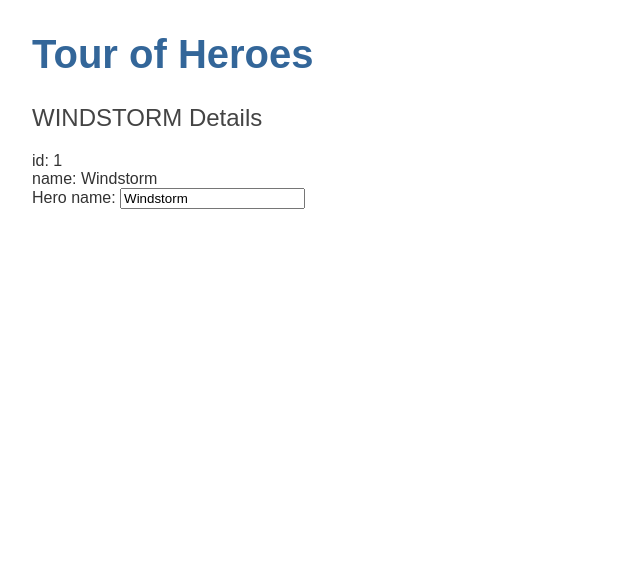
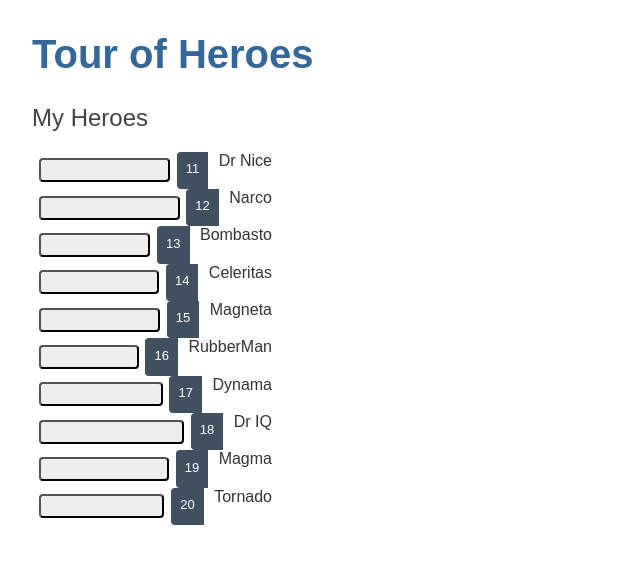
Before and after one commit to BlueM0ld/angular-learning, an Angular app: page / in a window 1280 px wide. Shown: the top 564 px of the page, without its empty margins (0-640 px from the left). Built offline with nearby package versions, Linux system fonts and the light colour scheme.

Commit message:
add learnings on how to display a list

```diff
--- a/src/app/heroes/heroes.component.css
+++ b/src/app/heroes/heroes.component.css
@@ -0,0 +1,67 @@
+/* HeroesComponent's private CSS styles */
+.heroes {
+    margin: 0 0 2em 0;
+    list-style-type: none;
+    padding: 0;
+    width: 15em;
+  }
+
+  .heroes li {
+    display: flex;
+  }
+
+  .heroes button {
+    flex: 1;
+    cursor: pointer;
+    position: relative;
+    left: 0;
+    background-color: #EEE;
+    margin: .5em;
+    padding: 0;
+    height: 1.6em;
+    border-radius: 4px;
+    display: flex;
+    align-items: stretch;
+    height: 1.8em;
+  }
+
+  .heroes button:hover {
+    color: #2c3a41;
+    background-color: #e6e6e6;
+    left: .1em;
+  }
+
+  .heroes button:active {
+    background-color: #525252;
+    color: #fafafa;
+  }
+
+  .heroes button.selected {
+    background-color: black;
+    color: white;
+  }
+
+  .heroes button.selected:hover {
+    background-color: #505050;
+    color: white;
+  }
+
+  .heroes button.selected:active {
+    background-color: black;
+    color: white;
+  }
+
+  .heroes .badge {
+    display: inline-block;
+    font-size: small;
+    color: white;
+    padding: 0.8em 0.7em 0 0.7em;
+    background-color: #405061;
+    line-height: 1em;
+    margin-right: .8em;
+    border-radius: 4px 0 0 4px;
+  }
+
+  .heroes .name {
+    align-self: center;
+  }
--- a/src/app/heroes/heroes.component.html
+++ b/src/app/heroes/heroes.component.html
@@ -1,8 +1,19 @@
-<h2>{{hero.name | uppercase}} Details</h2>
-<div><span>id: </span>{{hero.id}}</div>
-<div><span>name: </span>{{hero.name}}</div>
 
-<div>
-    <label for="name">Hero name: </label>
-    <input id="name" [(ngModel)]="hero.name" placeholder="name">
-  </div>
+
+  <h2>My Heroes</h2>
+  <ul class="heroes">
+    <li *ngFor="let hero of heroes">
+      <button [class.selected]="hero === selectedHero" type="button" (click)="onSelect(hero)"></button>
+      <span class="badge">{{hero.id}}</span> {{hero.name}}
+    </li>
+    <div *ngIf="selectedHero">
+
+        <h2>{{selectedHero.name | uppercase}} Details</h2>
+        <div>id: {{selectedHero.id}}</div>
+        <div>
+          <label for="hero-name">Hero name: </label>
+          <input id="hero-name" [(ngModel)]="selectedHero.name" placeholder="name">
+        </div>
+
+      </div>
+  </ul>
--- a/src/app/heroes/heroes.component.ts
+++ b/src/app/heroes/heroes.component.ts
@@ -1,5 +1,6 @@
 import { Component, OnInit } from '@angular/core';
 import { Hero } from '../hero';
+import { HEROES } from '../mock-heroes';
 
 @Component({
   selector: 'app-heroes',
@@ -13,8 +14,9 @@
   ngOnInit(): void {
   }
 
-  hero: Hero = {
-    id: 1,
-    name: 'Windstorm'
-  };
+  heroes = HEROES;
+  selectedHero?: Hero;
+  onSelect(hero: Hero): void {
+    this.selectedHero = hero;
+  }
 }
--- /dev/null
+++ b/src/app/mock-heroes.ts
@@ -0,0 +1,14 @@
+import { Hero } from './hero';
+
+export const HEROES: Hero[] = [
+  { id: 11, name: 'Dr Nice' },
+  { id: 12, name: 'Narco' },
+  { id: 13, name: 'Bombasto' },
+  { id: 14, name: 'Celeritas' },
+  { id: 15, name: 'Magneta' },
+  { id: 16, name: 'RubberMan' },
+  { id: 17, name: 'Dynama' },
+  { id: 18, name: 'Dr IQ' },
+  { id: 19, name: 'Magma' },
+  { id: 20, name: 'Tornado' }
+];
```
Also changed, not shown: 1 other file (tests, documents, lock files or other folders).
